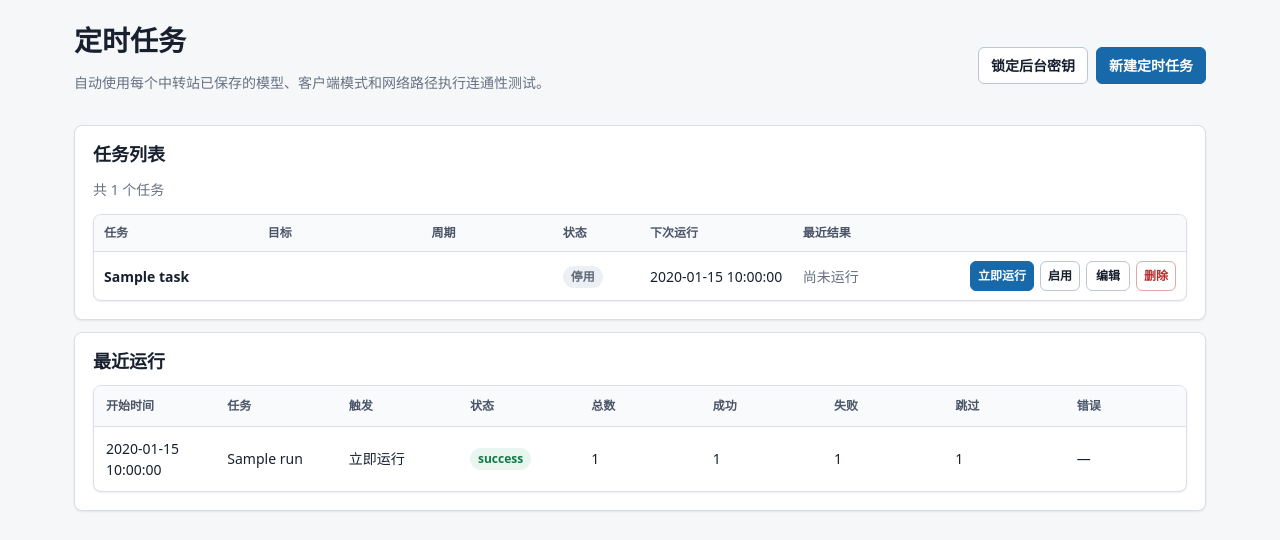
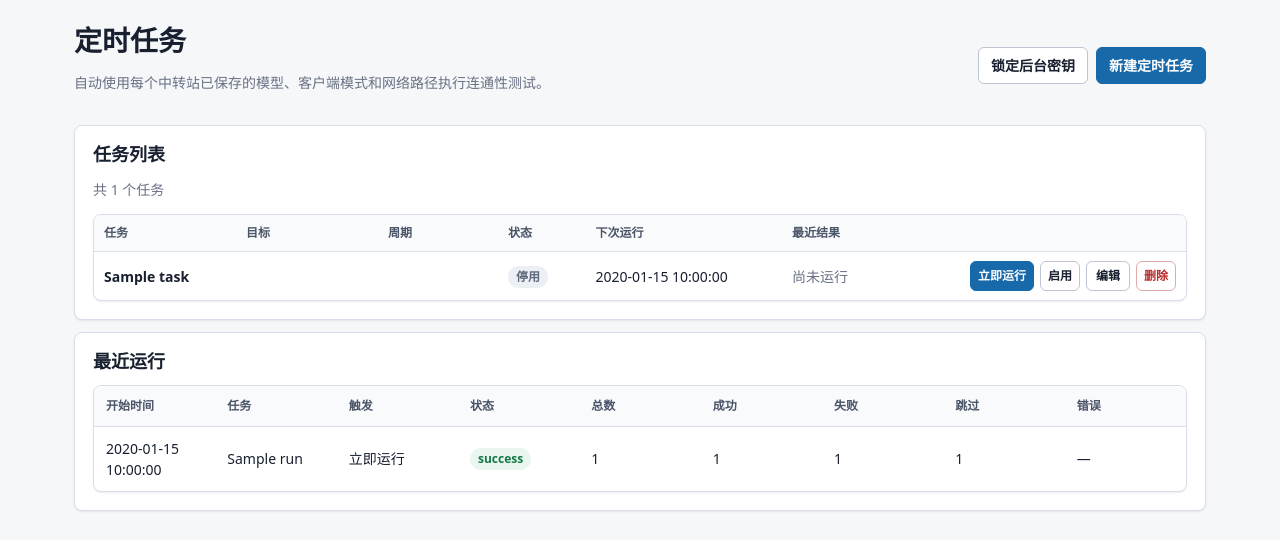
Before and after one commit to Forensax/Keys, a FastAPI app: template app/templates/schedules.html in a window 1280 px wide. Shown: the part 56-596 px from the top of the page. Run offline with FastAPI, Linux system fonts and the light colour scheme; the template is opened without the code that fills it: most values are stand-ins (such as "Sample title", 1, 10 or a date in 2020).

Commit message:
fix: widen schedule next run column

```diff
--- a/app/static/styles.css
+++ b/app/static/styles.css
@@ -1030,15 +1030,15 @@ tr:last-child td {
 }
 
 .schedule-table th:nth-child(1) {
-  width: 15%;
+  width: 13%;
 }
 
 .schedule-table th:nth-child(2) {
-  width: 15%;
+  width: 13%;
 }
 
 .schedule-table th:nth-child(3) {
-  width: 12%;
+  width: 11%;
 }
 
 .schedule-table th:nth-child(4) {
@@ -1046,15 +1046,15 @@ tr:last-child td {
 }
 
 .schedule-table th:nth-child(5) {
-  width: 14%;
+  width: 18%;
 }
 
 .schedule-table th:nth-child(6) {
-  width: 13%;
+  width: 12%;
 }
 
 .schedule-table th:nth-child(7) {
-  width: 23%;
+  width: 25%;
 }
 
 .schedule-table th,
@@ -1065,10 +1065,14 @@ tr:last-child td {
 .schedule-table td:nth-child(1),
 .schedule-table td:nth-child(2),
 .schedule-table td:nth-child(3),
-.schedule-table td:nth-child(5),
 .schedule-table td:nth-child(6) {
   overflow: hidden;
   text-overflow: ellipsis;
+  white-space: nowrap;
+}
+
+.schedule-table .schedule-next-run {
+  overflow: visible;
   white-space: nowrap;
 }
 
--- a/app/templates/schedules.html
+++ b/app/templates/schedules.html
@@ -101,7 +101,7 @@
               <td>{{ task_target_summary(task) }}</td>
               <td>{{ task_schedule_summary(task) }}</td>
               <td><span class="status {{ 'success' if task.enabled else 'disabled' }}">{{ "运行中" if task_is_running(task.id) else ("启用" if task.enabled else "停用") }}</span></td>
-              <td>{{ format_local_datetime(task.next_run_at) }}</td>
+              <td class="schedule-next-run">{{ format_local_datetime(task.next_run_at) }}</td>
               <td>
                 {% if latest %}<span class="status {{ latest.status }}">{{ latest.status }}</span> <span class="muted small">{{ latest.success_count }}/{{ latest.total_count }} 成功</span>{% else %}<span class="muted">尚未运行</span>{% endif %}
               </td>
```
Also changed, not shown: tests/test_scheduling_statistics.py (+5 -0 lines).
